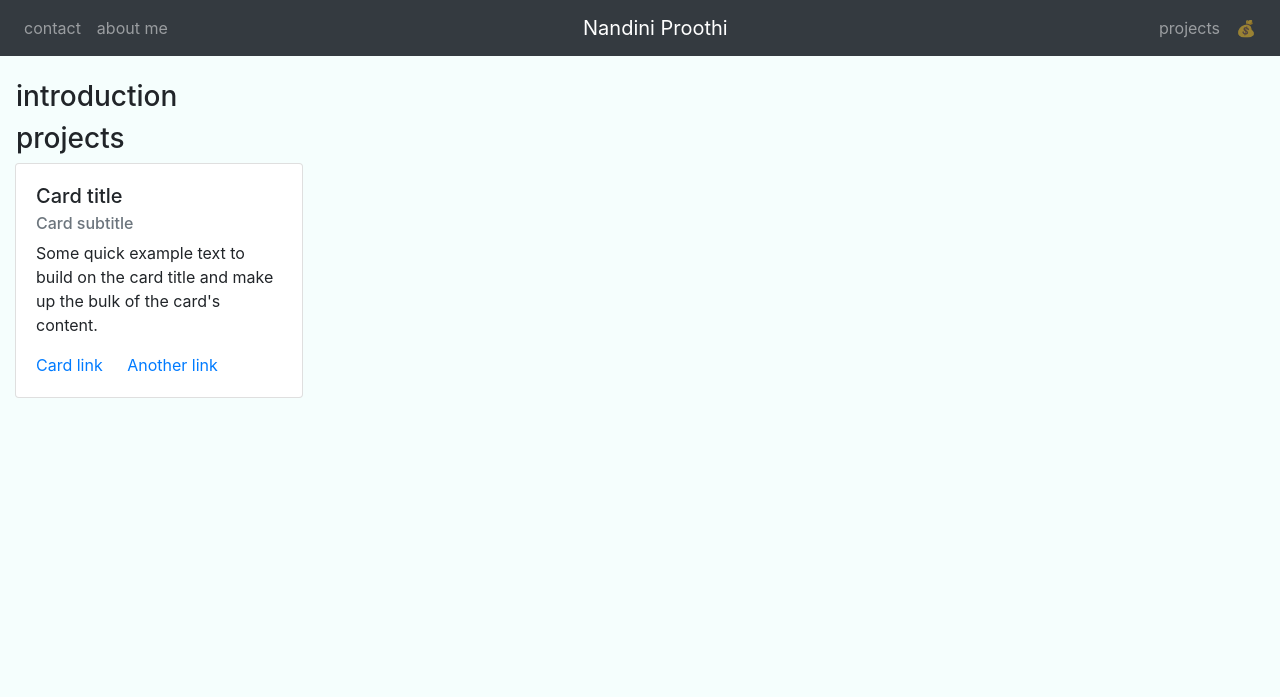
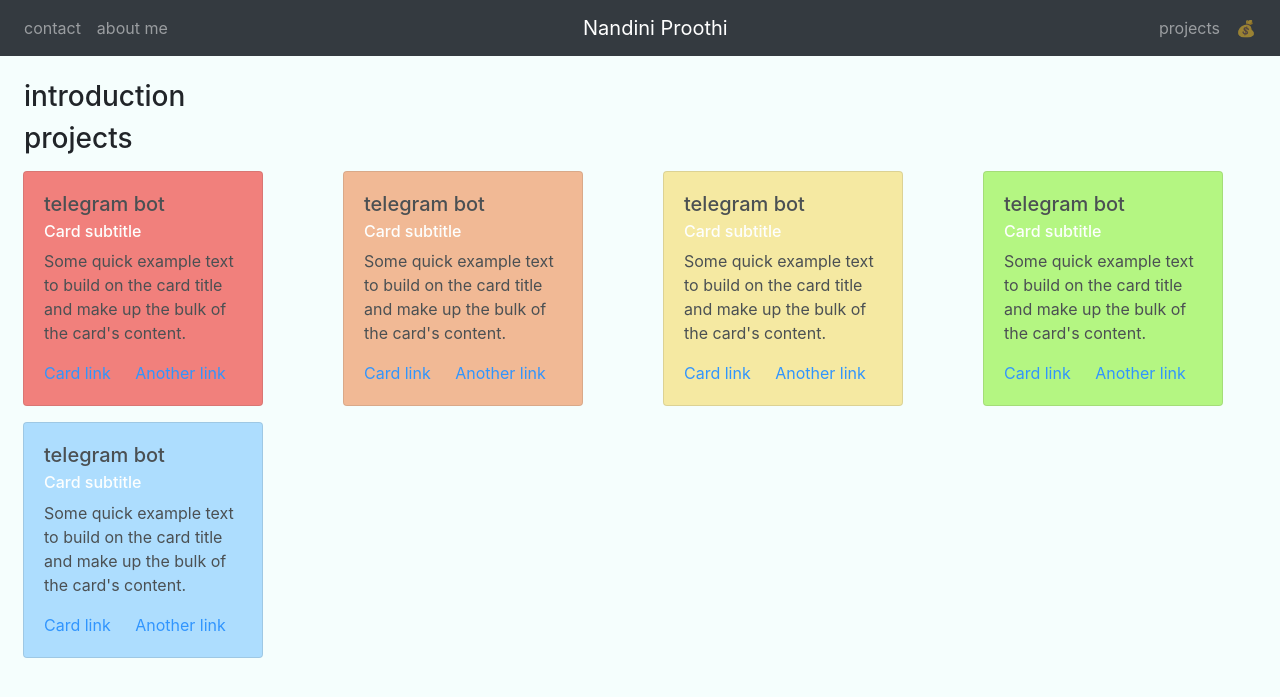
Before and after one commit to nandiniproothi/portfolio-website, a Python web app: template templates/index.html in a window 1280 px wide. Shown: the top 697 px of the page. Run offline with Jinja, Linux system fonts and the light colour scheme; the template is opened without the code that fills it, so the values that code supplies are empty; some libraries are stand-ins or nearby versions.

Commit message:
:leaves:

```diff
--- a/static/styles/index.css
+++ b/static/styles/index.css
@@ -1,3 +1,6 @@
 body {
   background-color: #F5FEFD;
 }
+.card:hover{
+  opacity: 100%;
+}
--- a/templates/index.html
+++ b/templates/index.html
@@ -59,7 +59,7 @@
     </nav>
     <br>
     <div class="container-fluid">
-      <div class="ml-3">
+      <div class="ml-4">
         <div class="row">
           <h3>
             introduction
@@ -71,12 +71,14 @@
           </h3>
         </div>
       </div>
+      <!-- row starts -->
       <div class="row">
-        <div class="col">
-          <div class="card" style="width: 18rem;">
+        <!-- card starts  -->
+        <div class="col m-2">
+          <div class="card" style="width: 15rem; background-color: #f1615c; opacity: 80%;">
             <div class="card-body">
-              <h5 class="card-title">Card title</h5>
-              <h6 class="card-subtitle mb-2 text-muted">Card subtitle</h6>
+              <h5 class="card-title">telegram bot</h5>
+              <h6 class="card-subtitle mb-2 text-white">Card subtitle</h6>
               <p class="card-text">
                 Some quick example text to build on the card title and make up
                 the bulk of the card's content.
@@ -86,7 +88,74 @@
             </div>
           </div>
         </div>
+        <!-- card ended -->
+        <!-- card starts  -->
+        <div class="col m-2">
+          <div class="card" style="width: 15rem; background-color: #f1a97c; opacity: 80%;">
+            <div class="card-body">
+              <h5 class="card-title">telegram bot</h5>
+              <h6 class="card-subtitle mb-2 text-white">Card subtitle</h6>
+              <p class="card-text">
+                Some quick example text to build on the card title and make up
+                the bulk of the card's content.
+              </p>
+              <a href="#" class="card-link">Card link</a>
+              <a href="#" class="card-link">Another link</a>
+            </div>
+          </div>
+        </div>
+        <!-- card ended -->
+        <!-- card starts  -->
+        <div class="col m-2">
+          <div class="card" style="width: 15rem; background-color: #f5e58c; opacity: 80%;">
+            <div class="card-body">
+              <h5 class="card-title">telegram bot</h5>
+              <h6 class="card-subtitle mb-2 text-white">Card subtitle</h6>
+              <p class="card-text">
+                Some quick example text to build on the card title and make up
+                the bulk of the card's content.
+              </p>
+              <a href="#" class="card-link">Card link</a>
+              <a href="#" class="card-link">Another link</a>
+            </div>
+          </div>
+        </div>
+        <!-- card ended -->
+        <!-- card starts  -->
+        <div class="col m-2">
+          <div class="card" style="width: 15rem; background-color: #a5f564; opacity: 80%;">
+            <div class="card-body">
+              <h5 class="card-title">telegram bot</h5>
+              <h6 class="card-subtitle mb-2 text-white">Card subtitle</h6>
+              <p class="card-text">
+                Some quick example text to build on the card title and make up
+                the bulk of the card's content.
+              </p>
+              <a href="#" class="card-link">Card link</a>
+              <a href="#" class="card-link">Another link</a>
+            </div>
+          </div>
+        </div>
+        <!-- card ended -->
+        <!-- card starts  -->
+        <div class="col m-2">
+          <div class="card" style="width: 15rem; background-color: #9cd6ff; opacity: 80%;">
+            <div class="card-body">
+              <h5 class="card-title">telegram bot</h5>
+              <h6 class="card-subtitle mb-2 text-white">Card subtitle</h6>
+              <p class="card-text">
+                Some quick example text to build on the card title and make up
+                the bulk of the card's content.
+              </p>
+              <a href="#" class="card-link">Card link</a>
+              <a href="#" class="card-link">Another link</a>
+            </div>
+          </div>
+        </div>
+        <!-- card ended -->
+
       </div>
+      <!-- row ended -->
     </div>
     <!-- jQuery first, then Popper.js, then Bootstrap JS. -->
     <script
```
